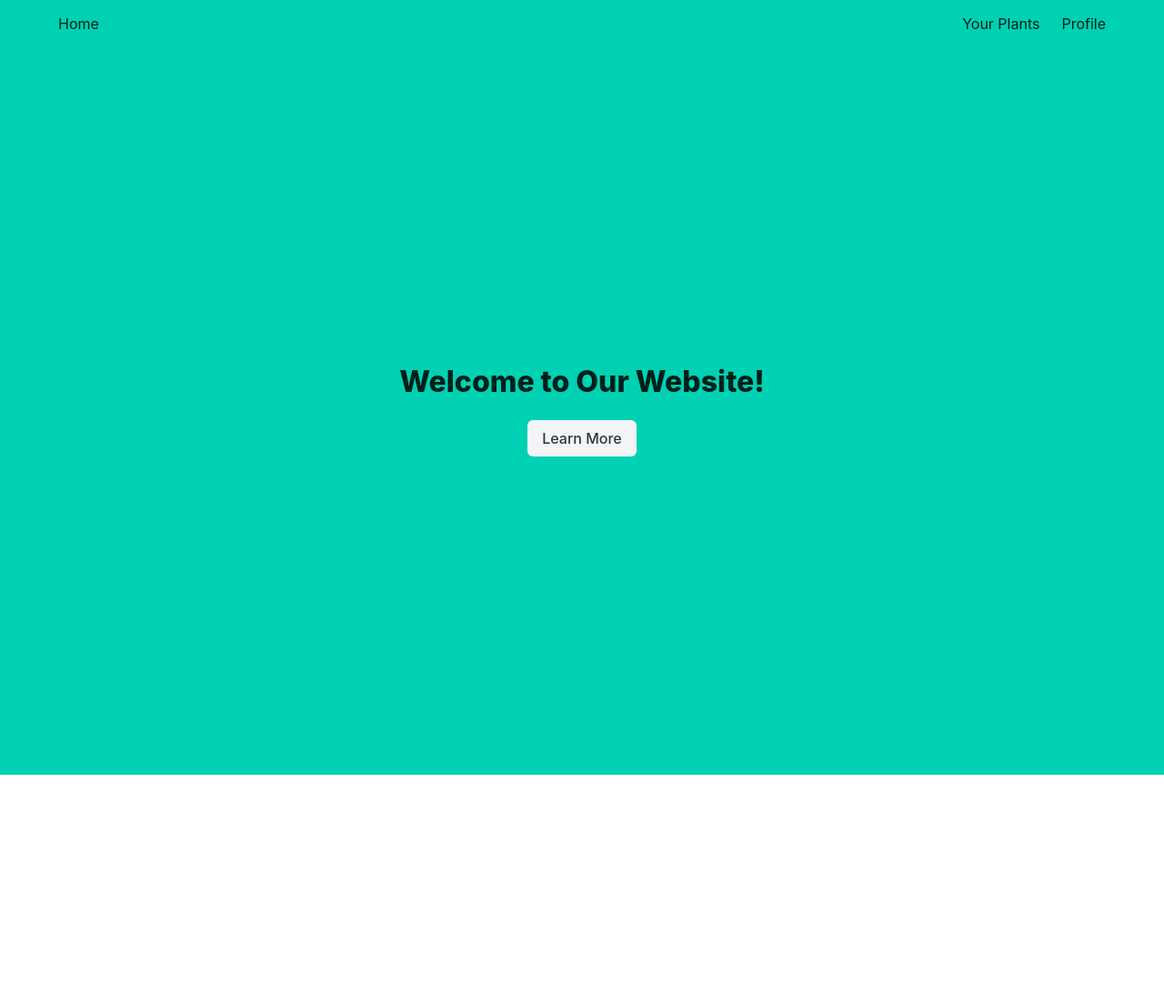
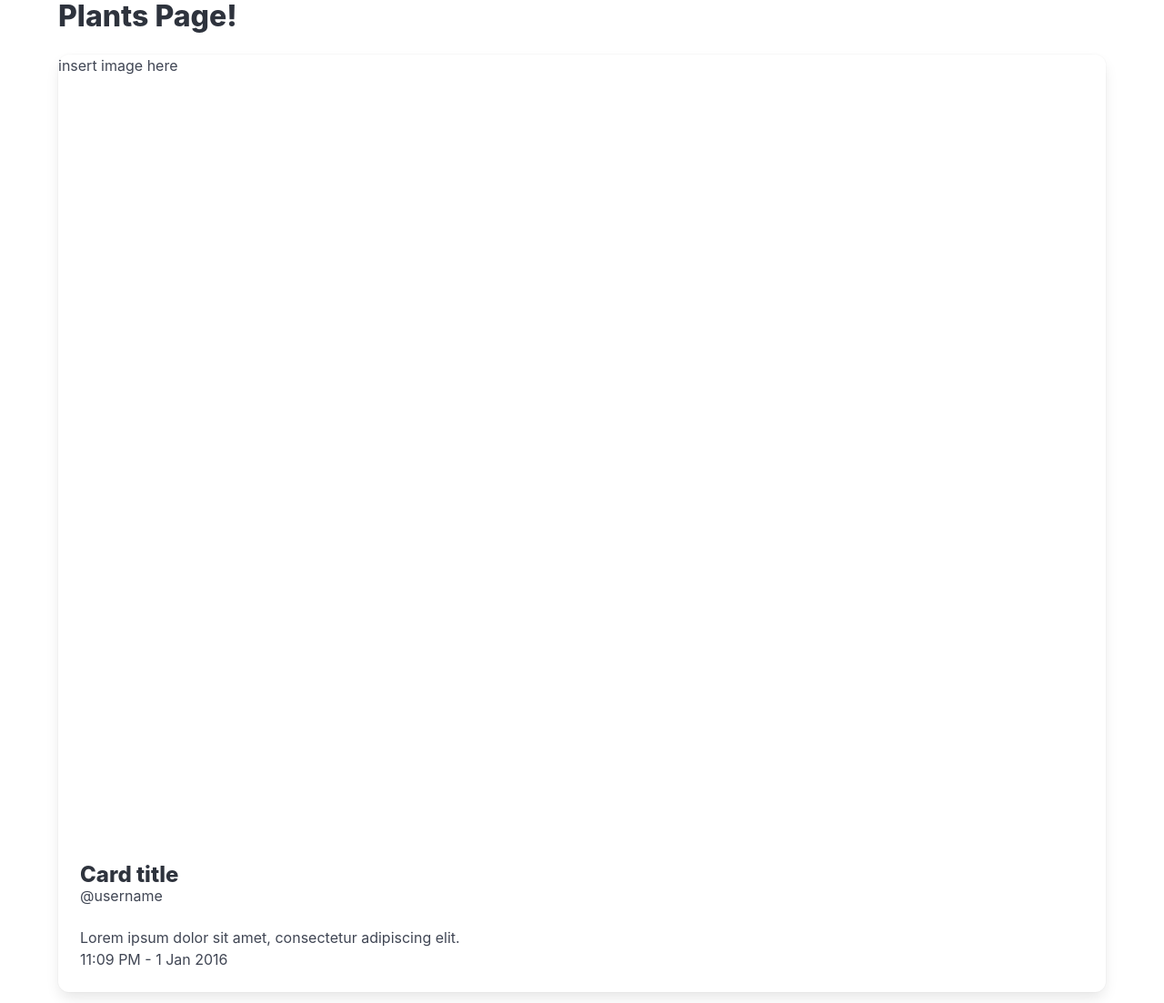
Before and after one commit to maxnormand97/gnome-your-garden, a React (Create React App) app in the folder client/: page /plants in a window 1280 px wide. Shown: the whole page at 91% size. Before the commit the page ends 852 px from the top, so only its background shows below. Built offline with nearby package versions, Linux system fonts and the light colour scheme; no server answers.

Commit message:
install create router - create new page for homepage - create new page for plants

```diff
--- a/client/package.json
+++ b/client/package.json
@@ -11,6 +11,7 @@
     "http-proxy-middleware": "^3.0.0",
     "react": "^18.3.1",
     "react-dom": "^18.3.1",
+    "react-router-dom": "^6.25.1",
     "react-scripts": "5.0.1",
     "web-vitals": "^2.1.4"
   },
--- a/client/src/App.js
+++ b/client/src/App.js
@@ -1,68 +1,17 @@
-// import './App.css';
+import React from "react";
 import 'bulma/css/bulma.css';
-import { useEffect, useState } from "react";
-import axios from 'axios';
+import { BrowserRouter as Router, Route, Routes } from 'react-router-dom';
+import HomePage from './HomePage';
+import PlantsPage from "./PlantsPage";
 
-// TODO: this whole page will be the welcome page
 function App() {
-  const [apiResponse, setApiResponse] = useState('')
-
-  useEffect(() => {
-    console.log('running')
-    // TODO: replace with this ENV path when you have env vars setup
-    // TODO: set up ENV file
-    // axios.get(`${process.env.REACT_APP_API_URL}/plants`)
-    axios.get(' http://localhost:8000/plants')
-      .then(response => {
-        setApiResponse(response.data.message)
-        console.log(response.data, "RES<<<<")
-      })
-      .catch(error => {
-        console.error('Error fetching data: ', error);
-      });
-  }, [])
-
   return (
-    <div>
-    <nav className="navbar is-primary">
-      <div className="container">
-        <div className="navbar-brand">
-          <a className="navbar-item" href="/">
-            {/* Our Website */}
-            {/* TODO: will be site logo and link back to product */}
-            {/* find picture of gnome logo */}
-            Home
-          </a>
-        </div>
-
-        <div className="navbar-menu">
-          <div className="navbar-end">
-            <a className="navbar-item" href="/about">
-              Your Plants
-            </a>
-            <a className="navbar-item" href="/services">
-              Profile
-            </a>
-          </div>
-        </div>
-      </div>
-    </nav>
-
-    <section className="hero is-primary is-fullheight">
-      <div className="hero-body">
-        <div className="container has-text-centered">
-          <h1 className="title">
-            Welcome to Our Website!
-          </h1>
-          <h2 className="subtitle">
-            <p className="has-text-centered">{apiResponse}</p>
-          </h2>
-          <button className="button is-light">Learn More</button>
-        </div>
-      </div>
-    </section>
-  </div>
-
+    <Router>
+      <Routes>
+        <Route path="/" element={<HomePage />} />
+        <Route path="/plants" element={<PlantsPage />} />
+      </Routes>
+    </Router>
   );
 }
 
--- /dev/null
+++ b/client/src/HomePage.js
@@ -0,0 +1,47 @@
+import React from "react";
+
+function HomePage() {
+  return (
+    <div>
+    <nav className="navbar is-primary">
+      <div className="container">
+        <div className="navbar-brand">
+          <a className="navbar-item" href="/">
+            {/* Our Website */}
+            {/* TODO: will be site logo and link back to product */}
+            {/* find picture of gnome logo */}
+            Home
+          </a>
+        </div>
+
+        <div className="navbar-menu">
+          <div className="navbar-end">
+            <a className="navbar-item" href="/about">
+              Your Plants
+            </a>
+            <a className="navbar-item" href="/services">
+              Profile
+            </a>
+          </div>
+        </div>
+      </div>
+    </nav>
+
+    <section className="hero is-primary is-fullheight">
+      <div className="hero-body">
+        <div className="container has-text-centered">
+          <h1 className="title">
+            Welcome to Our Website!
+          </h1>
+          <h2 className="subtitle">
+          </h2>
+          <button className="button is-light">Learn More</button>
+        </div>
+      </div>
+    </section>
+  </div>
+
+  );
+}
+
+export default HomePage;
--- /dev/null
+++ b/client/src/PlantsPage.js
@@ -0,0 +1,39 @@
+import React from "react";
+
+function PlantsPage() {
+    return (
+    	<div className="container">
+				<h1 className="title">
+           Plants Page!
+          </h1>
+        <div className="columns">
+          <div className="column">
+            <div className="card">
+              <div className="card-image">
+                <figure className="image is-4by3">
+									insert image here
+                </figure>
+              </div>
+              <div className="card-content">
+                <div className="media">
+                  <div className="media-content">
+                    <p className="title is-4">Card title</p>
+                    <p className="subtitle is-6">@username</p>
+                  </div>
+                </div>
+                <div className="content">
+                  Lorem ipsum dolor sit amet, consectetur adipiscing elit.
+                  <br />
+                  <time dateTime="2016-1-1">11:09 PM - 1 Jan 2016</time>
+                </div>
+              </div>
+            </div>
+          </div>
+          {/* Repeat the .column div for more cards */}
+        </div>
+      </div>
+    )
+}
+
+
+export default PlantsPage;
```
